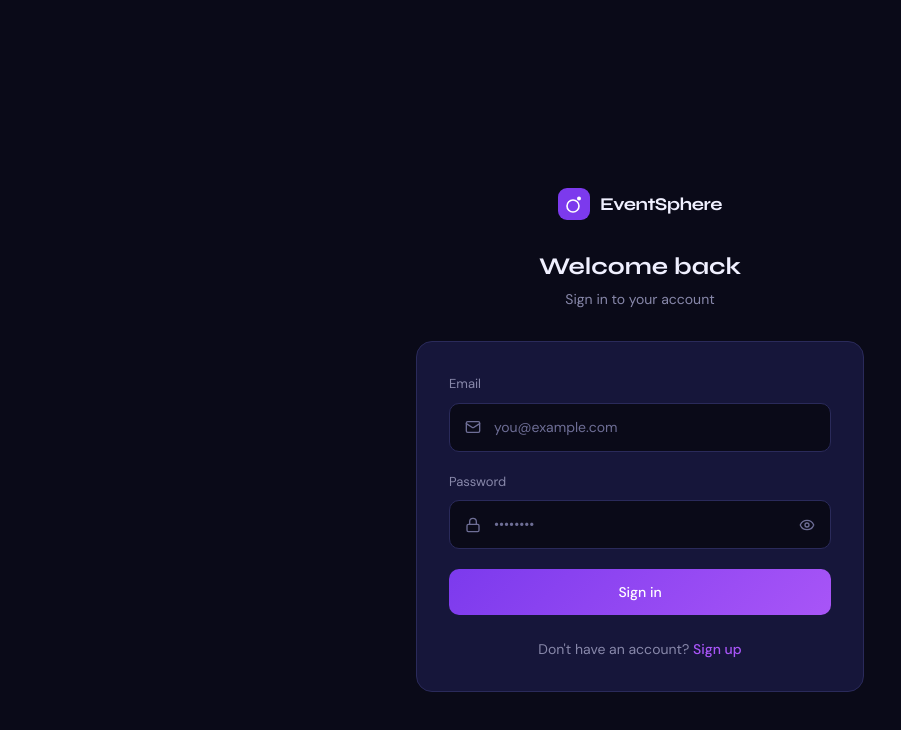
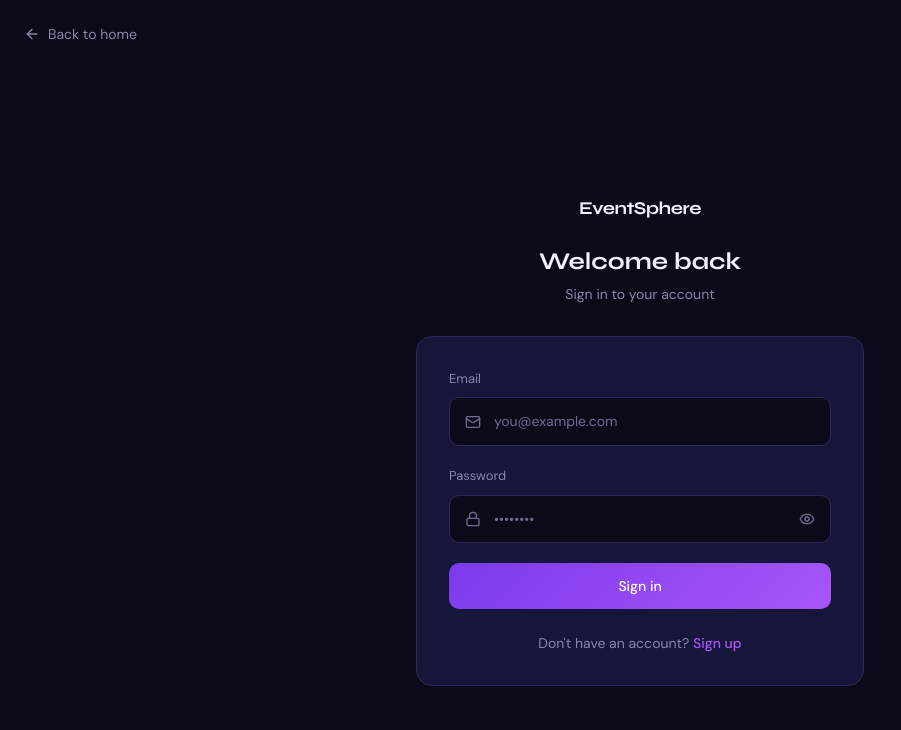
Before and after one commit to Santanabii/eventsphere_frontend, a React (Vite) app: page /login in a window 1280 px wide. Shown: the top 730 px of the page, without its empty margins (0-901 px from the left). Built offline with nearby package versions, Linux system fonts and the light colour scheme.

Commit message:
Navigation from login page to home page

```diff
--- a/src/components/Logo.jsx
+++ b/src/components/Logo.jsx
@@ -1,28 +1,9 @@
-/**
- * The EventSphere mark. One file, used everywhere (Navbar, Footer, Login, Register)
- * so the logo can never drift out of sync between pages.
- */
-export default function Logo({ size = 32, showText = true, textSize = 'text-lg' }) {
+
+export default function Logo({ showText = true, textSize = 'text-lg' }) {
+  if (!showText) return null
   return (
-    <>
-      <svg
-        width={size}
-        height={size}
-        viewBox="0 0 32 32"
-        fill="none"
-        xmlns="http://www.w3.org/2000/svg"
-        aria-hidden="true"
-        className="flex-shrink-0"
-      >
-        <rect width="32" height="32" rx="9" fill="#7C3AED" />
-        <circle cx="15" cy="18" r="6" stroke="white" strokeWidth="1.6" fill="none" />
-        <circle cx="21" cy="10.5" r="2" fill="white" />
-      </svg>
-      {showText && (
-        <span className={`font-display font-bold text-[#F0F0FF] tracking-tight ${textSize}`}>
-          EventSphere
-        </span>
-      )}
-    </>
+    <span className={`font-display font-bold text-[#F0F0FF] tracking-tight ${textSize}`}>
+      EventSphere
+    </span>
   )
 }
--- a/src/pages/Login.jsx
+++ b/src/pages/Login.jsx
@@ -1,7 +1,7 @@
 import { useState } from 'react'
 import { Link, useNavigate } from 'react-router-dom'
 import { motion } from 'framer-motion'
-import { Mail, Lock, Eye, EyeOff } from 'lucide-react'
+import { Mail, Lock, Eye, EyeOff, ArrowLeft } from 'lucide-react'
 import { useAuth } from '../context/AuthContext'
 import toast from 'react-hot-toast'
 import Logo from '../components/Logo'
@@ -31,6 +31,14 @@ export default function Login() {
 
   return (
     <div className="min-h-screen bg-[#0A0A18] flex items-center justify-center px-6 pt-20">
+      <Link
+        to="/"
+        className="fixed top-6 left-6 flex items-center gap-2 text-sm text-[#8888AA] hover:text-[#F0F0FF] transition-colors z-10"
+      >
+        <ArrowLeft size={16} />
+        Back to home
+      </Link>
+
       <motion.div initial={{ opacity: 0, y: 20 }} animate={{ opacity: 1, y: 0 }} transition={{ duration: 0.4 }}
         className="w-full max-w-md py-16">
 
--- a/src/pages/Register.jsx
+++ b/src/pages/Register.jsx
@@ -1,7 +1,7 @@
 import { useState } from 'react'
 import { Link, useNavigate } from 'react-router-dom'
 import { motion } from 'framer-motion'
-import { Mail, Lock, User, Phone, Eye, EyeOff } from 'lucide-react'
+import { Mail, Lock, User, Phone, Eye, EyeOff, ArrowLeft } from 'lucide-react'
 import { useAuth } from '../context/AuthContext'
 import toast from 'react-hot-toast'
 import Logo from '../components/Logo'
@@ -31,6 +31,14 @@ export default function Register() {
 
   return (
     <div className="min-h-screen bg-[#0A0A18] flex items-center justify-center px-6 pt-20">
+      <Link
+        to="/"
+        className="fixed top-6 left-6 flex items-center gap-2 text-sm text-[#8888AA] hover:text-[#F0F0FF] transition-colors z-10"
+      >
+        <ArrowLeft size={16} />
+        Back to home
+      </Link>
+
       <motion.div initial={{ opacity: 0, y: 20 }} animate={{ opacity: 1, y: 0 }} transition={{ duration: 0.4 }}
         className="w-full max-w-md py-16">
 
```
Also changed, not shown: 1 other file (tests, documents, lock files or other folders).
